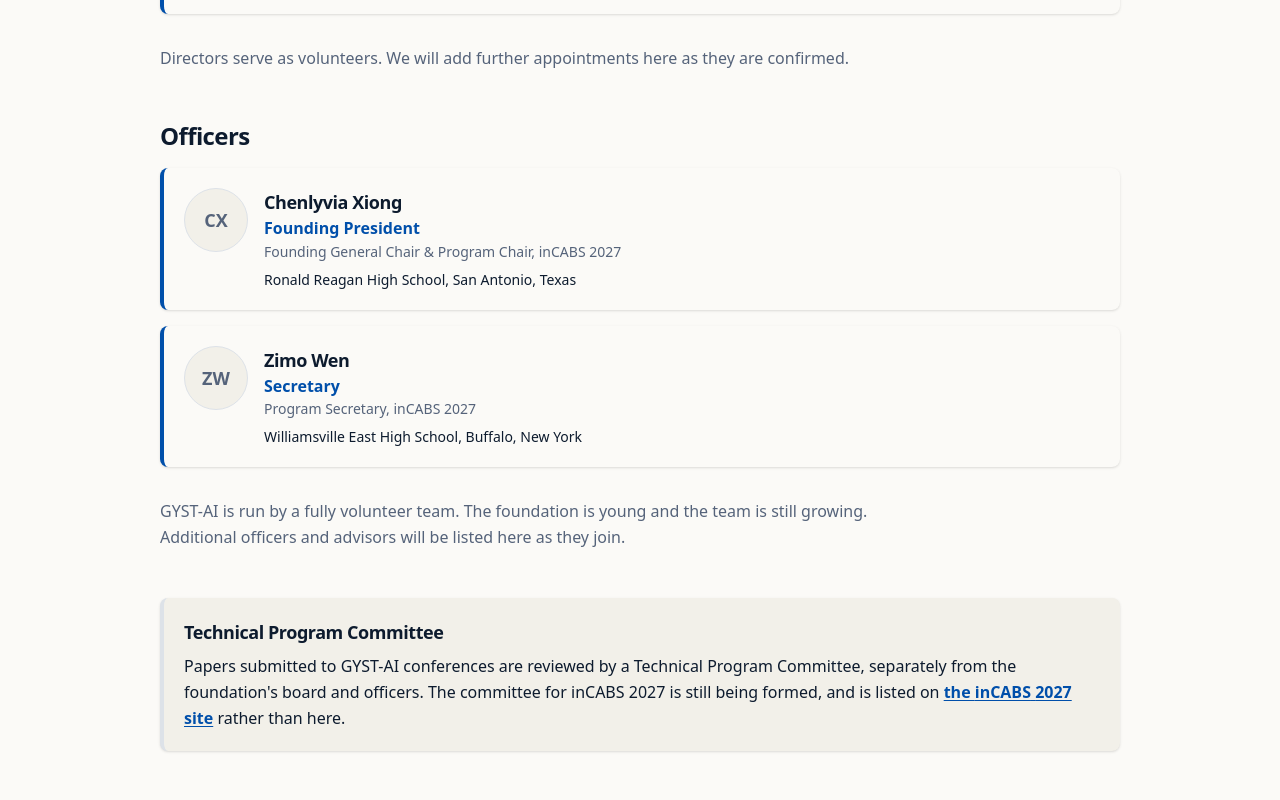
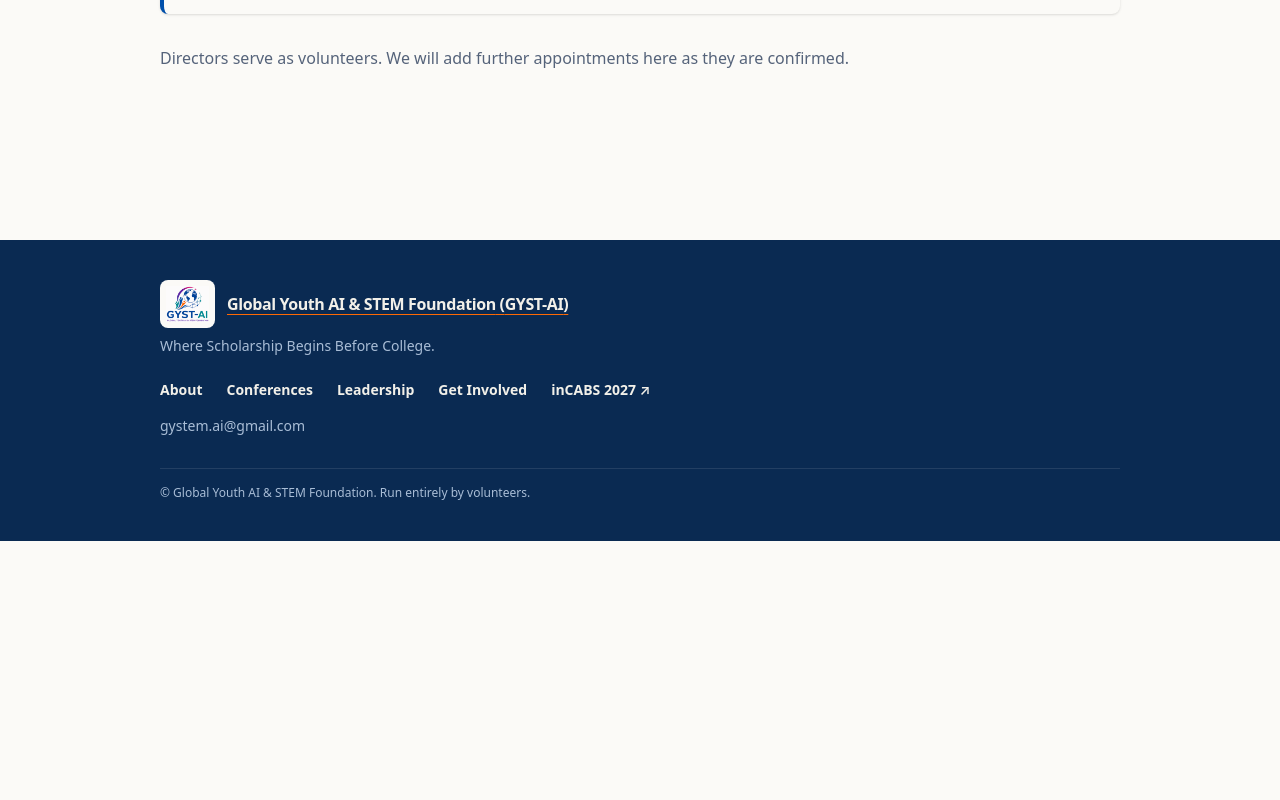
Before and after one commit to GYST-AI/gyst-ai.github.io, a Next.js app: page /leadership in a window 1280 px wide. Shown: the part 1060-1860 px from the top of the page. After the commit the page ends 1601 px from the top, so only its background shows below. Built offline with nearby package versions, Linux system fonts and the light colour scheme.

Commit message:
Remove officers and related content from leadership page
Removed officers section and related content from the leadership page.

```diff
--- a/src/app/leadership/page.tsx
+++ b/src/app/leadership/page.tsx
@@ -35,30 +35,6 @@
       <p className={`mb-12 ${PROSE_WIDTH} text-[var(--color-ink-muted)]`}>
         {org.boardNote}
       </p>
-
-      <h2 className="mb-4 text-2xl font-extrabold tracking-tight">Officers</h2>
-      <div className="mb-8 space-y-4">
-        {org.officers.map((officer) => (
-          <OfficerCard key={officer.name} officer={officer} />
-        ))}
-      </div>
-
-      <p className={`mb-12 ${PROSE_WIDTH} text-[var(--color-ink-muted)]`}>
-        {org.officersNote}
-      </p>
-
-      <Callout variant="info" title="Technical Program Committee">
-        <p>
-          Papers submitted to {org.acronym} conferences are reviewed by a
-          Technical Program Committee, separately from the foundation&apos;s
-          board and officers. The committee for {org.conferences[0].acronym}{" "}
-          {org.conferences[0].year} is still being formed, and is listed on{" "}
-          <a href={org.conferences[0].url}>
-            the {org.conferences[0].acronym} {org.conferences[0].year} site
-          </a>{" "}
-          rather than here.
-        </p>
-      </Callout>
     </div>
   );
 }
```
